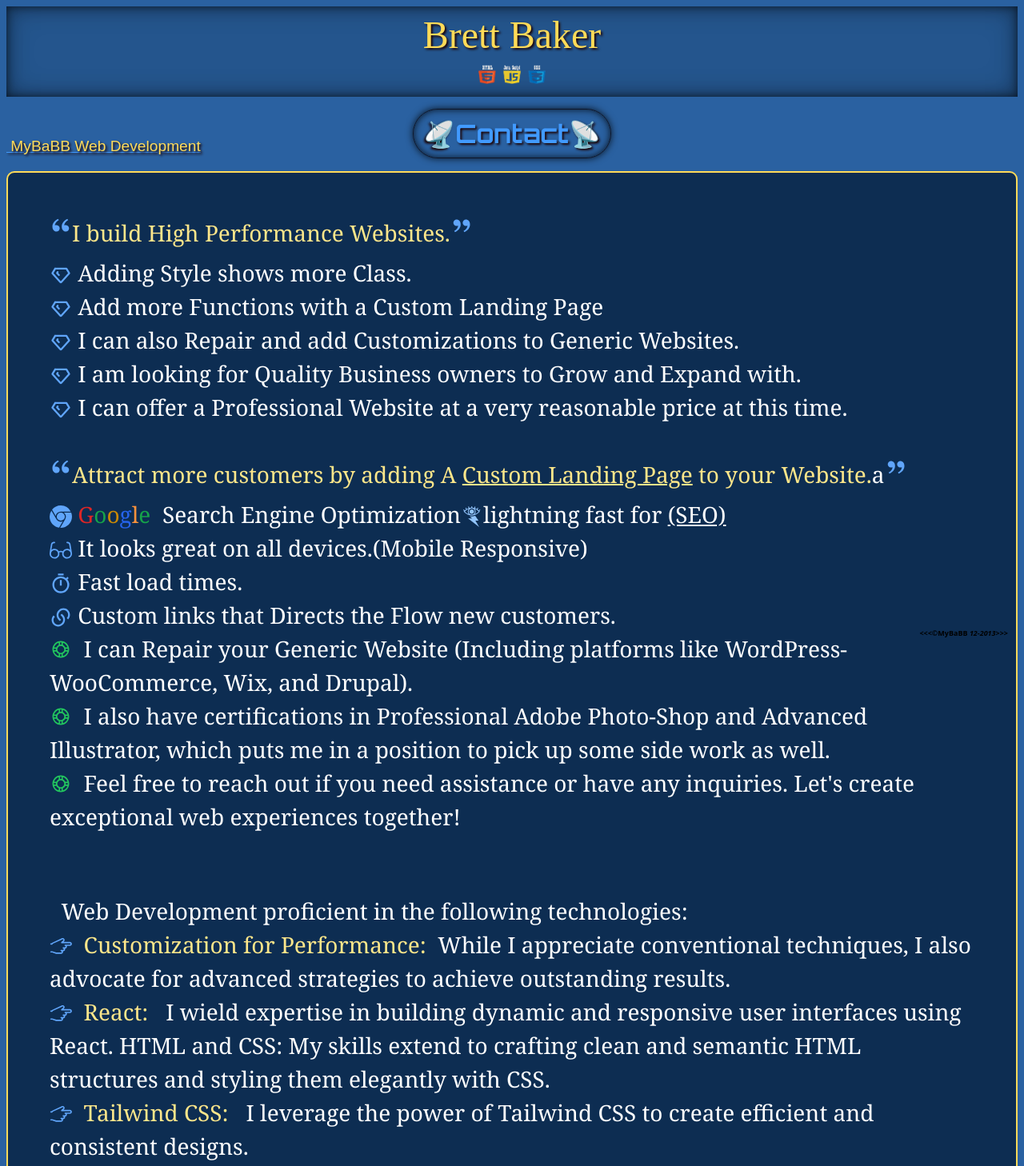
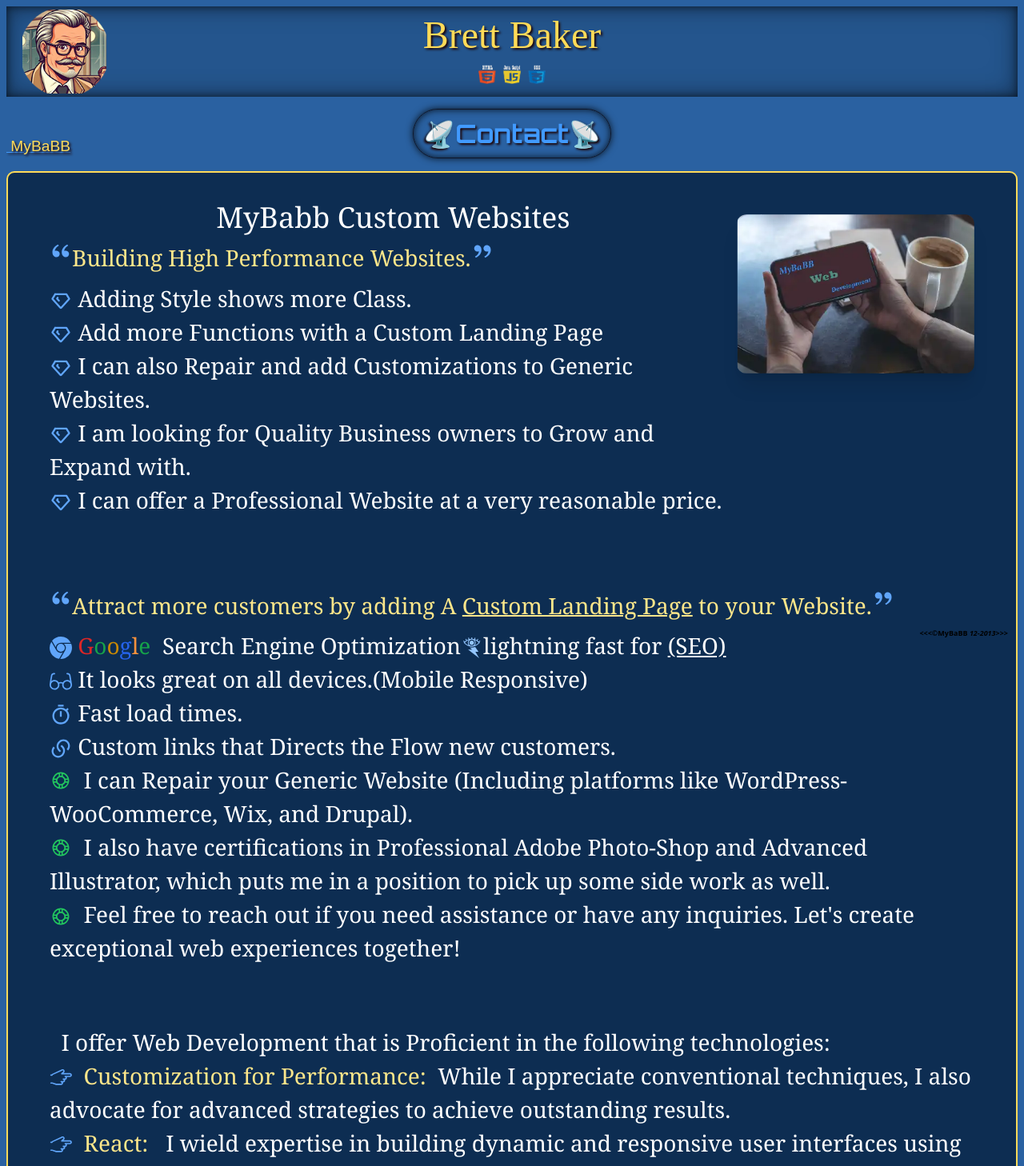
Before and after one commit to MyBaBB/My_Introduction, a React (Vite) app: page / in a window 1280 px wide. Shown: the top 1458 px of the page at 80% size. Built offline with nearby package versions, Linux system fonts and the light colour scheme.

Commit message:
added some images a couple one is hidden on sm:

```diff
--- a/src/components/Header.jsx
+++ b/src/components/Header.jsx
@@ -1,7 +1,7 @@
 // eslint-disable-next-line no-unused-vars
 import React from 'react';
 import CssLogo from '../img/cssLogoHeight80px.png';
-
+import MeImg from './MeImg';
 
 const header = () => {
   return (
@@ -11,6 +11,7 @@
         text-[2rem] sm:text-[2.5rem] lg:text-[3rem] ">
         <h1 className="reheaderh1 ">Brett Baker</h1>
         <img src={CssLogo} alt="CssLogo" className='reheaderimg' />
+        <MeImg />
       </header>
 
 
--- /dev/null
+++ b/src/components/MeImg.jsx
@@ -0,0 +1,17 @@
+// eslint-disable-next-line no-unused-vars
+import React from 'react'
+import NewMe from '../img/NewMe.png'
+
+
+const MeImg = () => {
+  return (
+    <div className=' absolute
+    top-4 xxs:top-3 xs:top-3 sm:top-1 md:top-1 lg:top-1
+    left-1 xxs:left-2 xs:left-4 sm:left-4 md:left-5 lg:left-5
+    w-[60px] sm:w-[90px] lg:w-[105px]'>
+      <img src={NewMe} alt="NewMe" className='NewMeJsx' />
+    </div>
+  )
+}
+
+export default MeImg
--- /dev/null
+++ b/src/components/TopRightImage.jsx
@@ -0,0 +1,16 @@
+// eslint-disable-next-line no-unused-vars
+import React from 'react'
+import phoneInHands from '../img/phoneInHands.webp'
+const TopRightImage = () => {
+  return (
+    <div>
+      <div >
+
+        <img src={phoneInHands} alt="phoneInHands" width={400}  className="z-2 rounded-xl shadow-xl " />
+
+      </div>
+    </div>
+  )
+}
+
+export default TopRightImage
--- a/src/components/TopSection.jsx
+++ b/src/components/TopSection.jsx
@@ -1,5 +1,6 @@
 // eslint-disable-next-line no-unused-vars
 import React from 'react'
+import TopRightImage from './TopRightImage';
 import { GiLightningTear } from "react-icons/gi";
 import { RiLinksFill } from "react-icons/ri";
 import { MdOutlineTimer } from "react-icons/md";
@@ -17,20 +18,22 @@
     <div>
 
       <section>
-         <h1 className='reObjective'>&nbsp;MyBaBB Web Development</h1>
-    <div className="objectiveWrapper">
+         <h1 className='reObjective'>&nbsp;MyBaBB</h1>
+  <div className="objectiveWrapper">
 
     <p className="objectiveParagraph
         text-[12px] xxs:text-[16px] xs:text-[20px] sm:text-[24px] md:text-[28px]
         p-[12px] xxs:p-[22px] xs:p-[32px] sm:p-[42px] md:p-[52px] lg:p-[52px]" >
-
+          <div className='extraWrapper  w-[100%] '>
+            <div className='topParagraphNew relative flex w-[100%]'>
+              <div className='w-[100%]'>
+                <h2 className='text-center text-4xl mt-[-1rem] mb-2'>MyBabb Custom Websites</h2>
           <RiDoubleQuotesL className='inline-block text-blue-400 mb-6' />
-            <span className='text-amber-200'>
-               I build High Performance Websites.
-            </span>
-
-            <RiDoubleQuotesR className='inline-block text-blue-400 mb-6' />
-            <br/>
+                 <span className='text-amber-200'>
+                  Building High Performance Websites.
+          <RiDoubleQuotesR className='inline-block text-blue-400 mb-6' />
+                 </span>
+            <br />
             <TbDiamond className='inline-block text-blue-400 ' />&nbsp;Adding Style shows more Class.
             <br />
             <TbDiamond className='inline-block text-blue-400 ' />&nbsp;Add more Functions with a Custom Landing Page
@@ -40,12 +43,25 @@
 
             <TbDiamond className='inline-block text-blue-400 ' />&nbsp;I am looking for Quality Business owners to Grow and Expand with.
             <br/>
-            <TbDiamond className='inline-block text-blue-400 ' />&nbsp;I can offer a Professional Website at a very reasonable price at this time.
+            <TbDiamond className='inline-block text-blue-400 ' />&nbsp;I can offer a Professional Website at a very reasonable price.
             <br/>
+         </div>
 
-        </p>
+          <div className=' w-fit hidden lg:block  '>
+             <span className='float-right'>
+                <TopRightImage />
+            </span>
+          </div>
+           <br/>
+        </div>
+    </div>
+  </p>
 
-        <p className="objectiveParagraph mt-[-4rem]
+
+<section>
+
+</section>
+        <p className="objectiveParagraph mt-[-1rem]
         text-[12px] xxs:text-[16px] xs:text-[20px] sm:text-[24px] md:text-[28px]
         p-[12px] xxs:p-[22px] xs:p-[32px] sm:p-[42px] md:p-[52px] lg:p-[52px]">
         <RiDoubleQuotesL className='inline-block text-blue-400 mb-6'/>
@@ -56,7 +72,7 @@
            </a>
             to your Website.
          </span>
-         a
+
         <RiDoubleQuotesR className='inline-block text-blue-400 mb-6' />
             <br/>
         <SiGooglechrome className='inline-block text-blue-400' />&nbsp;<span className='googleG1 text-red-600'>G</span>
@@ -84,7 +100,7 @@
              <LiaLifeRingSolid className='inline-block text-green-500 -mt-1' />&nbsp;
             I also have certifications in Professional Adobe Photo-Shop and Advanced Illustrator, which puts me in a position to pick up some side work as well.
             <br />
-            <LiaLifeRingSolid className='inline-block text-green-500 -mt-1' />&nbsp;&nbsp;Feel free to reach out if you need assistance or have any inquiries. Let&apos;s create exceptional web experiences together!
+            <LiaLifeRingSolid className='inline-block text-green-500 ' />&nbsp;&nbsp;Feel free to reach out if you need assistance or have any inquiries. Let&apos;s create exceptional web experiences together!
            <br/>
 
 
@@ -94,14 +110,14 @@
 
 
 
-        <p className="objectiveParagraph mt-[-7rem]
+        <p className="objectiveParagraph mt-[-3rem] sm:-mt-[7rem]
         text-[12px] xxs:text-[16px] xs:text-[20px] sm:text-[24px] md:text-[28px]
         p-[12px] xxs:p-[22px] xs:p-[32px] sm:p-[42px] md:p-[52px] lg:p-[52px] ">
 
-          <br />&nbsp;&nbsp;Web Development proficient in the following technologies:
+          <br />&nbsp;&nbsp;I offer Web Development that is Proficient in the following technologies:
           <br />
 
-          <TfiHandPointRight className='inline-block text-blue-400 -mt-1' />&nbsp;&nbsp;
+          <TfiHandPointRight className='inline-block text-blue-400 -mt-1 ' />&nbsp;&nbsp;
 <span className='text-amber-200'>Customization for Performance:</span>&nbsp;&nbsp;While I appreciate conventional techniques, I also advocate for advanced strategies to achieve outstanding results.
 <br />
 <TfiHandPointRight className='inline-block text-blue-400 -mt-1' />&nbsp;&nbsp;
```
Also changed, not shown: src/img/NewMe.png (added), src/img/phoneInHands.webp (added).
